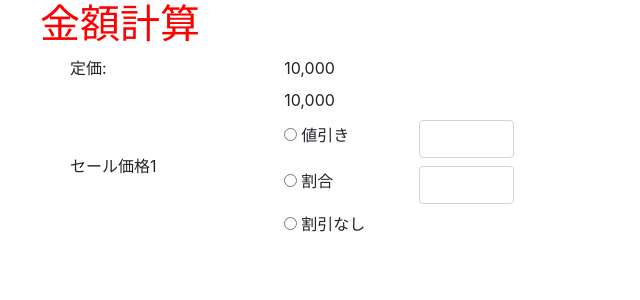
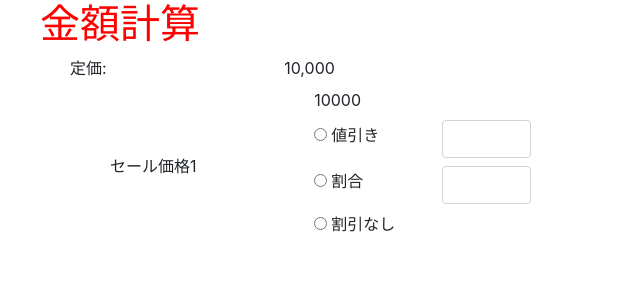
Before and after one commit to umanari145/laravel_nuxt, a Nuxt app in the folder nuxt/: page /price in a window 1280 px wide. Shown: the top 300 px of the page, without its empty margins (0-640 px from the left). Built offline with nearby package versions, Linux system fonts and the light colour scheme.

Commit message:
金額のコンポーネント化

```diff
--- /dev/null
+++ b/nuxt/components/Price.vue
@@ -0,0 +1,141 @@
+<template>
+  <div style="margin:0 0 0 40px;">
+    <div class="d-flex align-items-center mt-2">
+        <div class="col-3">{{label}}</div>
+
+        <div class="col-9">
+
+        <span class="col-1">{{ discounted_price | number_format}} </span> <span class="text-danger">{{discount_message}}</span>
+
+        <div class="d-flex align-items-center mt-2">
+            <span class="col-3">
+            <input type="radio" v-model="discount_type" id="discount_type_price" value="price" @change="input_is_valid()">
+            <label for="discount_type_price" class="ml-1">値引き</label>
+            </span>
+            <b-form-input type="number" v-model="discount_price" class="text-right col-2 ml-2" :disabled="is_discount_price_disabled"></b-form-input>
+        </div>
+
+        <div class="d-flex align-items-center mt-2">
+            <span class="col-3">
+            <input type="radio" v-model="discount_type" id="discount_type_rate" value="rate" @change="input_is_valid()">
+            <label for="discount_type_rate" class="ml-1">割合</label>
+            </span>
+            <b-form-input type="number" v-model="discount_rate" class="text-right col-2 ml-2" :disabled="is_discount_rate_disabled"></b-form-input>
+        </div>
+
+        <div class="d-flex align-items-center mt-2">
+            <span class="col-3">
+            <input type="radio" v-model="discount_type" id="discount_type_none" value="none" @change="input_is_valid()">
+            <label for="discount_type_none" class="ml-1">割引なし</label>
+            </span>
+        </div>
+        </div>
+    </div>
+    </div>
+  </div>
+</template>
+<script>
+import Price from '@/components/Price';
+export default {
+  name: 'pricelist',
+  components: {
+    Price
+  },
+  props: {
+    label:{
+      type:String,
+      required:true,
+      default:''
+    },
+    constant_price:{
+      type:String,
+      required:true,
+      default:''
+    },
+    p_discount_type:{
+      type:String,
+      required:true,
+      default:''
+    },
+    p_discount_price:{
+      type:String,
+      required:true,
+      default:''
+    },
+    p_discount_rate:{
+      type:String,
+      required:true,
+      default:''
+    }
+  },
+  computed: {
+    discounted_price() {
+      let discounted_price = this.constant_price;
+      if (this.discount_type === 'price') {
+        if (this.discount_price !=='') {
+          discounted_price = (this.constant_price - this.discount_price);
+        }
+      } else if (this.discount_type === 'rate') {
+        if (this.discount_rate > 0) {
+          discounted_price = (this.constant_price * this.discount_rate/100);
+        }
+      }
+      return discounted_price;
+    },
+    discount_message() {
+      let message = '';
+      let calculate_discount_price = '';
+      let calculate_discount_rate = '';
+      if (this.discount_type === 'price' || this.discount_type === 'rate') {
+        if (this.discount_type === 'price') {
+          calculate_discount_price = this.discount_price;
+          calculate_discount_rate = parseInt(this.discount_price / this.constant_price * 100);
+        } else if (this.discount_type === 'rate') {
+          calculate_discount_price = parseInt(this.constant_price * this.discount_rate / 100);
+          calculate_discount_rate = this.discount_rate
+        }
+        if (calculate_discount_price > 0 && calculate_discount_rate > 0) {
+          calculate_discount_price = calculate_discount_price.toLocaleString();
+          message =`(-${calculate_discount_price} ${calculate_discount_rate}%OFF)`;
+        }
+      }
+      return message;
+    }
+  },
+  filters: {
+    number_format(num) {
+      return num.toLocaleString();
+    }
+  },
+  methods: {
+    input_is_valid() {
+      this.is_discount_price_disabled = true;
+      this.is_discount_rate_disabled = true;
+      if (this.discount_type ==='price') {
+        this.is_discount_price_disabled = false;
+        this.discount_rate = '';
+      } else if(this.discount_type ==='rate') {
+        this.is_discount_rate_disabled = false;
+        this.discount_price = '';
+      } else if (this.discount_type === 'none') {
+        this.discount_price = '';
+        this.discount_rate = '';
+      }
+    }
+  },
+  created() {
+      this.discount_type = this.p_discount_type;
+      this.discount_price = this.p_discount_price;
+      this.discount_rate = this.p_discount_rate;
+  },
+  data() {
+    return {
+      is_discount_price_disabled: false,
+      is_discount_rate_disabled: false,
+      discount_type: '',
+      discount_price: '',
+      discount_rate:''
+    }
+  }
+}
+</script>
--- a/nuxt/pages/price.vue
+++ b/nuxt/pages/price.vue
@@ -9,43 +9,24 @@
           </div>
         </div>
 
-        <div class="d-flex align-items-center mt-2">
-          <div class="col-3">セール価格1 </div>
-
-          <div class="col-9">
-
-            <span class="col-1">{{ discounted_price | number_format}} </span> <span class="text-danger">{{discount_message}}</span>
-
-            <div class="d-flex align-items-center mt-2">
-              <span class="col-3">
-                <input type="radio" v-model="discount_type1" id="discount1_type_price" value="price" @change="input_is_valid()">
-                <label for="discount1_type_price" class="ml-1">値引き</label>
-              </span>
-              <b-form-input type="number" v-model="discount_price1" class="text-right col-2 ml-2" :disabled="is_discount_price_disabled"></b-form-input>
-            </div>
-
-            <div class="d-flex align-items-center mt-2">
-              <span class="col-3">
-                <input type="radio" v-model="discount_type1" id="discount1_type_rate" value="rate" @change="input_is_valid()">
-                <label for="discount1_type_rate" class="ml-1">割合</label>
-              </span>
-              <b-form-input type="number" v-model="discount_rate1" class="text-right col-2 ml-2" :disabled="is_discount_rate_disabled"></b-form-input>
-            </div>
-
-            <div class="d-flex align-items-center mt-2">
-              <span class="col-3">
-                <input type="radio" v-model="discount_type1" id="discount1_type_none" value="none" @change="input_is_valid()">
-                <label for="discount1_type_none" class="ml-1">割引なし</label>
-              </span>
-            </div>
-          </div>
-        </div>
+        <Price
+          label='セール価格1'
+          constant_price=10000
+          :p_discount_type.sync="this.discount_type1"
+          :p_discount_price.sync="this.discount_price1"
+          :p_discount_rate.sync="this.discount_rate1"
+        >
+        </Price>
       </div>
   </div>
 </template>
 <script>
+import Price from '@/components/Price';
 export default {
-  name: 'price',
+  name: 'pricelist',
+  components: {
+    Price
+  },
   data() {
     return {
       'constant_price': 10000,
@@ -60,60 +41,15 @@ export default {
     }
   },
   computed: {
-    discounted_price() {
-      let discounted_price = this.constant_price;
-      if (this.discount_type1 === 'price') {
-        if (this.discount_price1 !=='') {
-          discounted_price = (this.constant_price - this.discount_price1);
-        }
-      } else if (this.discount_type1 === 'rate') {
-        if (this.discount_rate1 > 0) {
-          discounted_price = (this.constant_price * this.discount_rate1/100);
-        }
-      }
-      return discounted_price;
-    },
-    discount_message() {
-      let message = '';
-      let calculate_discount_price1 = '';
-      let calculate_discount_rate1 = '';
-      if (this.discount_type1 === 'price' || this.discount_type1 === 'rate') {
-        if (this.discount_type1 === 'price') {
-          calculate_discount_price1 = this.discount_price1;
-          calculate_discount_rate1 = parseInt(this.discount_price1 / this.constant_price * 100);
-        } else if (this.discount_type1 === 'rate') {
-          calculate_discount_price1 = parseInt(this.constant_price * this.discount_rate1 / 100);
-          calculate_discount_rate1 = this.discount_rate1
-        }
-        if (calculate_discount_price1 > 0 && calculate_discount_rate1 > 0) {
-          calculate_discount_price1 = calculate_discount_price1.toLocaleString();
-          message =`(-${calculate_discount_price1} ${calculate_discount_rate1}%OFF)`;
-        }
-      }
-      return message;
-    }
+
+  },
+  methods: {
   },
   filters: {
     number_format(num) {
       return num.toLocaleString();
     }
   },
-  methods: {
-    input_is_valid() {
-      this.is_discount_price_disabled = true;
-      this.is_discount_rate_disabled = true;
-      if (this.discount_type1 ==='price') {
-        this.is_discount_price_disabled = false;
-        this.discount_rate1 = '';
-      } else if(this.discount_type1 ==='rate') {
-        this.is_discount_rate_disabled = false;
-        this.discount_price1 = '';
-      } else if (this.discount_type1 === 'none') {
-        this.discount_price1 = '';
-        this.discount_rate1 = '';
-      }
-    }
-  }
 }
 </script>
 <style scoped>
```
Also changed, not shown: nuxt/components/CityTown.vue (indentation only).
